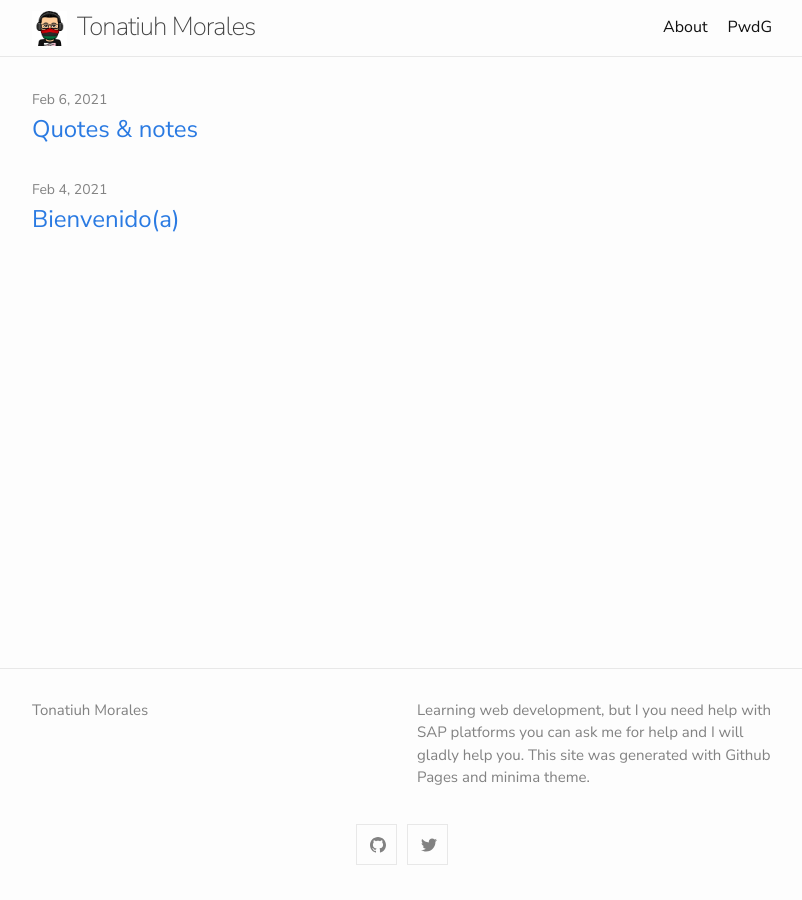
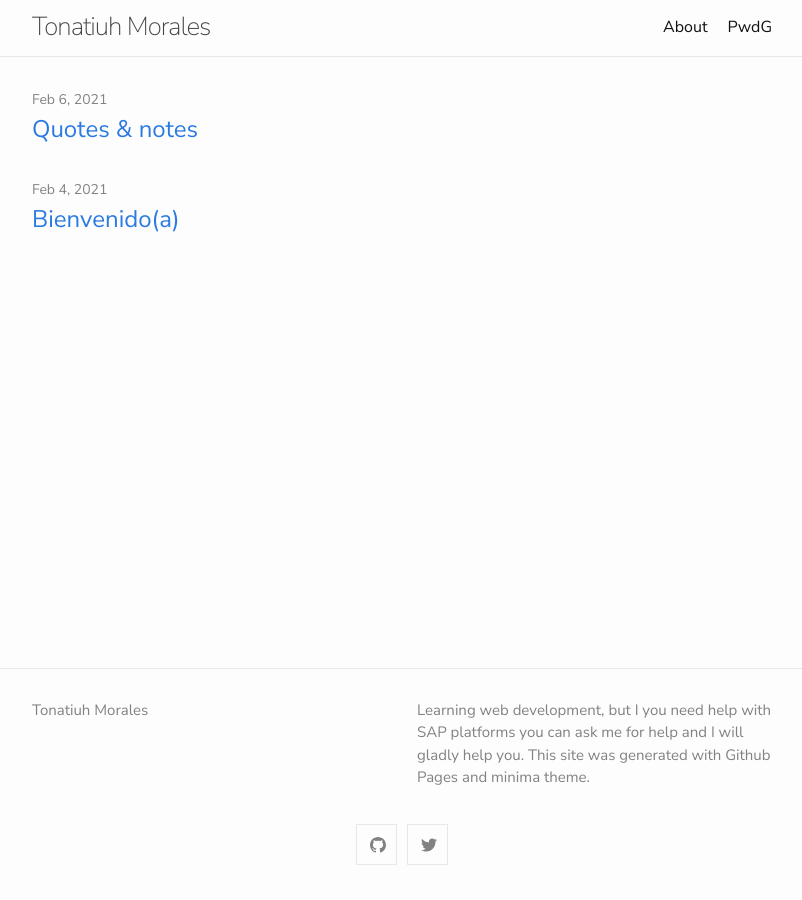
Before and after one commit to blackc0mb/blackc0mb.github.io, a Jekyll site: the page built from index.md, in a window 1280 px wide. Shown: the whole page, without its empty margins (238-1040 px from the left). Built offline with Jekyll 4.4.1, drawn with Linux system fonts in a browser that asks for light colours.

Commit message:
Update header.html

```diff
--- a/_includes/header.html
+++ b/_includes/header.html
@@ -4,7 +4,7 @@
     {%- assign default_paths = site.pages | map: "path" -%}
     {%- assign page_paths = site.header_pages | default: default_paths -%}
     {%- assign titles_size = site.pages | map: 'title' | join: '' | size -%}
-    <a class="site-title" rel="author" href="{{ "/" | relative_url }}"><img src="/assets/img/me.png" height="35px" width="35px" style="vertical-align: middle; margin-right: 10px;">{{ site.title | escape }}</a>
+    <a class="site-title" rel="author" href="{{ "/" | relative_url }}">{{ site.title | escape }}</a>
 
     {%- if titles_size > 0 -%}
       <nav class="site-nav">
```
